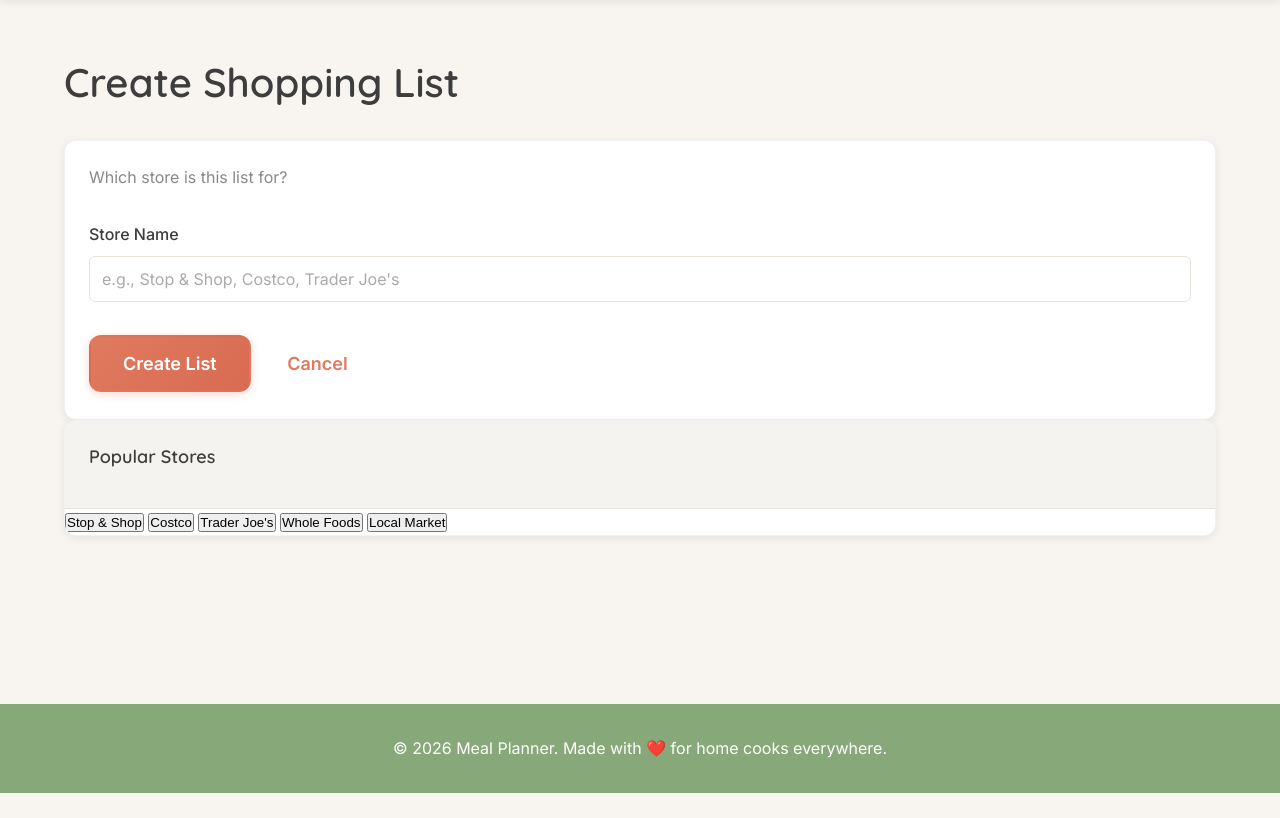
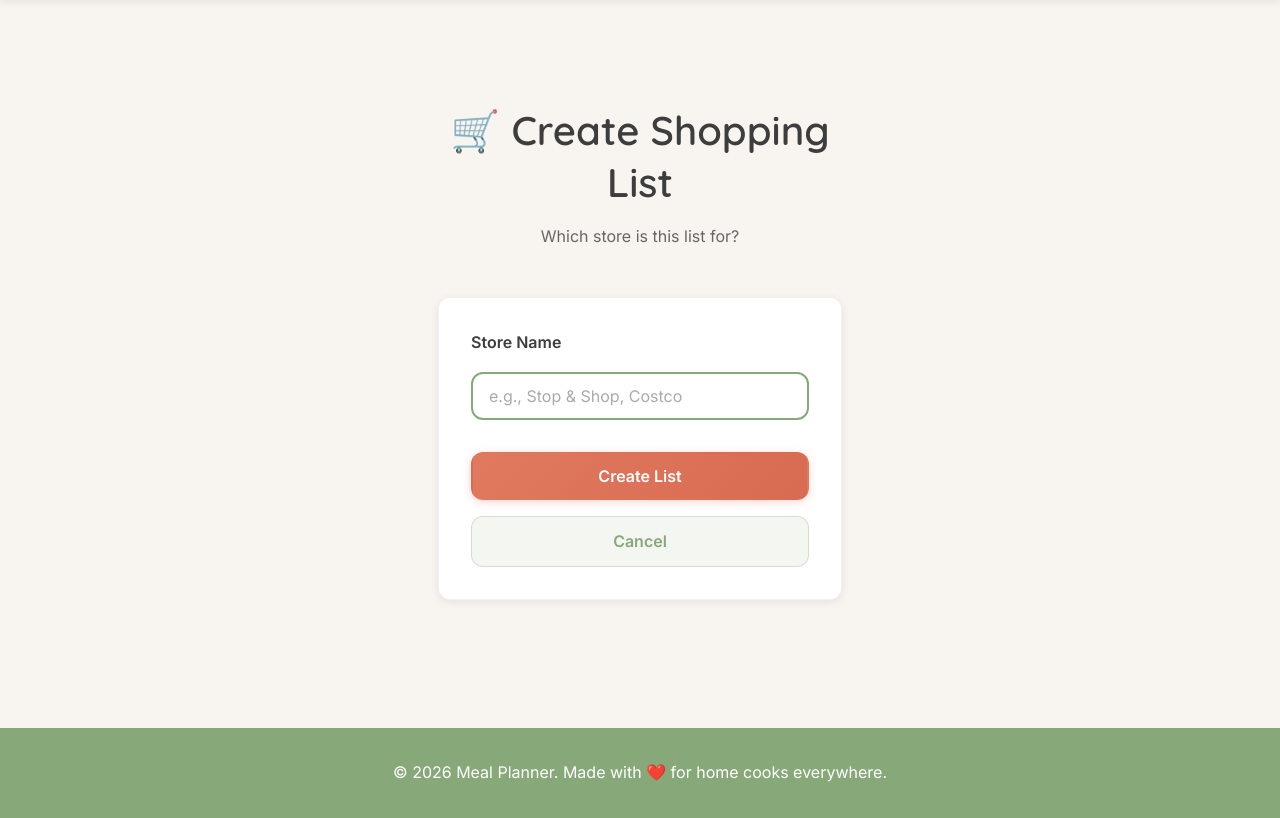
Before and after one commit to jasonmotylinski/meal-planner, a Flask app: page /shopping/create in a window 1280 px wide. Shown: the part 74-892 px from the top of the page. Before the commit the page ends 867 px from the top, so only its background shows below. Run offline with Flask 3, Linux system fonts and the light colour scheme; a user stored in the database is signed in; tables that the repository leaves empty hold one stand-in row (values such as "Sample post"); some libraries are stand-ins or nearby versions.

Commit message:
feature: UX cleanup

```diff
--- a/app/templates/household/index.html
+++ b/app/templates/household/index.html
@@ -13,7 +13,7 @@
             </div>
             <div class="list-group list-group-flush">
                 {% for member in members %}
-                    <div class="list-group-item d-flex justify-content-between align-items-center">
+                    <div class="list-group-item d-flex justify-content-between align-items-center" style="padding: 1rem;">
                         <div>
                             <strong>{{ member.username }}</strong>
                             <small class="text-muted ms-2">{{ member.email }}</small>
--- a/app/templates/shopping/create.html
+++ b/app/templates/shopping/create.html
@@ -3,53 +3,41 @@
 {% block title %}Create Shopping List - Meal Planner{% endblock %}
 
 {% block content %}
-<h1 class="mb-4">Create Shopping List</h1>
+<div style="max-width: 500px; margin: 0 auto; padding: var(--spacing-xl);">
+    <!-- Header -->
+    <div style="margin-bottom: var(--spacing-xl); text-align: center;">
+        <h1 style="margin: 0 0 var(--spacing-sm) 0;">🛒 Create Shopping List</h1>
+        <p style="color: #666; margin: 0;">Which store is this list for?</p>
+    </div>
 
-<div class="row">
-    <div class="col-md-6">
-        <div class="card shadow-sm">
-            <div class="card-body">
-                <p class="text-muted mb-4">Which store is this list for?</p>
-
+    <!-- Form Card -->
+    <div class="card" style="margin-bottom: var(--spacing-xl);">
+        <div style="padding: var(--spacing-lg);">
             <form method="POST">
                 {{ form.hidden_tag() }}
 
-                    <div class="mb-4">
-                        {{ form.store_name.label(class="form-label") }}
+                <!-- Store Name Input -->
+                <div style="margin-bottom: var(--spacing-lg);">
+                    {{ form.store_name.label(style="display: block; margin-bottom: var(--spacing-sm); font-weight: 600; color: var(--charcoal);") }}
                     {% if form.store_name.errors %}
-                            {{ form.store_name(class="form-control is-invalid") }}
-                            <div class="invalid-feedback d-block">
+                        {{ form.store_name(class="form-control is-invalid", style="padding: 12px 16px; font-size: 1rem; border: 2px solid #dc3545; border-radius: var(--radius-md); width: 100%; box-sizing: border-box;") }}
+                        <div style="color: #dc3545; font-size: 0.875rem; margin-top: var(--spacing-sm);">
                             {% for error in form.store_name.errors %}
                                 <span>{{ error }}</span>
                             {% endfor %}
                         </div>
                     {% else %}
-                            {{ form.store_name(class="form-control form-control-lg", placeholder="e.g., Stop & Shop, Costco, Trader Joe's") }}
+                        {{ form.store_name(style="padding: 12px 16px; font-size: 1rem; border: 2px solid var(--sage-green); border-radius: var(--radius-md); width: 100%; box-sizing: border-box; transition: border-color 0.2s ease;", placeholder="e.g., Stop & Shop, Costco") }}
                     {% endif %}
                 </div>
 
-                    <div class="d-grid gap-2">
-                        {{ form.submit(class="btn btn-primary btn-lg") }}
-                        <a href="{{ url_for('shopping.index') }}" class="btn btn-outline-secondary btn-lg">Cancel</a>
+<!-- Action Buttons -->
+                <div style="display: flex; gap: var(--spacing-sm); flex-direction: column;">
+                    {{ form.submit(class="btn btn-primary", style="width: 100%; padding: 12px; font-size: 1rem; font-weight: 600;") }}
+                    <a href="{{ url_for('shopping.index') }}" class="btn btn-soft" style="width: 100%; text-align: center; padding: 12px;">Cancel</a>
                 </div>
             </form>
         </div>
     </div>
 </div>
-
-    <div class="col-md-6">
-        <div class="card shadow-sm">
-            <div class="card-header bg-light">
-                <h5 class="mb-0">Popular Stores</h5>
-            </div>
-            <div class="list-group list-group-flush">
-                <button class="list-group-item list-group-item-action text-start" onclick="document.querySelector('input[name=store_name]').value='Stop & Shop'; return false;">Stop & Shop</button>
-                <button class="list-group-item list-group-item-action text-start" onclick="document.querySelector('input[name=store_name]').value='Costco'; return false;">Costco</button>
-                <button class="list-group-item list-group-item-action text-start" onclick="document.querySelector('input[name=store_name]').value='Trader Joe'\''s'; return false;">Trader Joe's</button>
-                <button class="list-group-item list-group-item-action text-start" onclick="document.querySelector('input[name=store_name]').value='Whole Foods'; return false;">Whole Foods</button>
-                <button class="list-group-item list-group-item-action text-start" onclick="document.querySelector('input[name=store_name]').value='Local Market'; return false;">Local Market</button>
-            </div>
-        </div>
-    </div>
-</div>
 {% endblock %}
```
Lines whose indentation alone changed are shown as unchanged.
